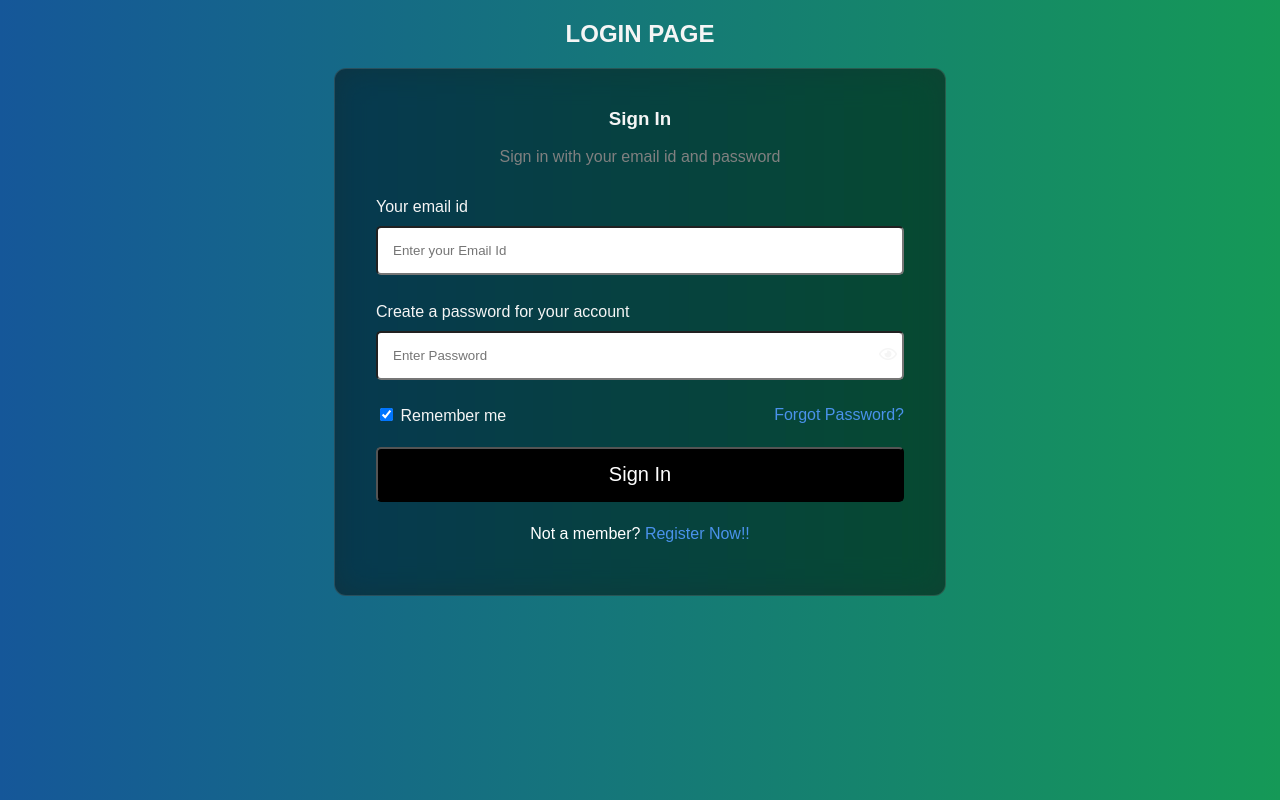
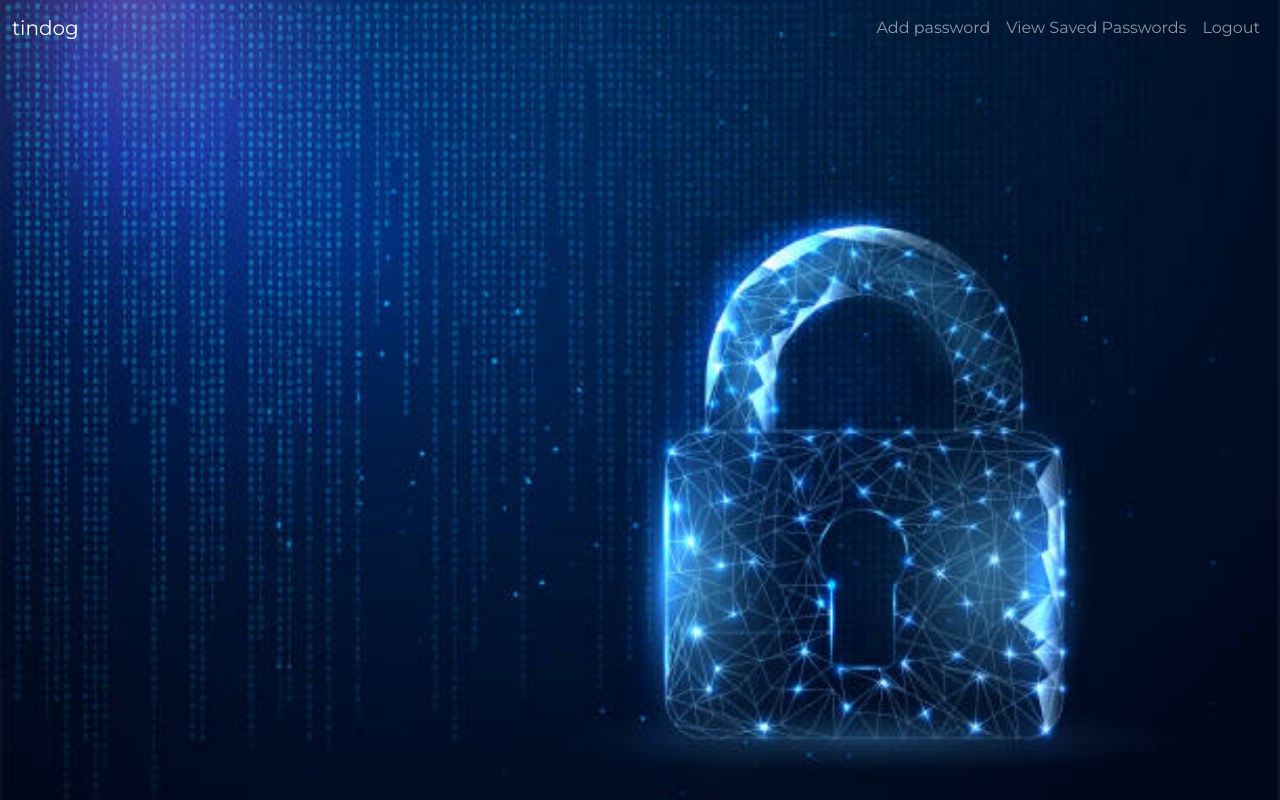
Before and after one commit to anhadhh21/M.A.T.S.Y.A.M, a plain HTML site: page index.html in a window 1280 px wide. Drawn offline with nearby package versions, Linux system fonts and the light colour scheme.

Commit message:
Add files via upload

```diff
--- a/index.html
+++ b/index.html
@@ -2,48 +2,38 @@
 <html lang="en">
 <head>
     <meta charset="UTF-8">
-    <meta http-equiv="X-UA-Compatible" content="IE=edge">
     <meta name="viewport" content="width=device-width, initial-scale=1.0">
-    <title>Sign In page</title>
+    <link href="https://fonts.googleapis.com/css2?family=Montserrat:wght@400;900&family=Ubuntu&display=swap" rel="stylesheet">
+    <script defer src="https://use.fontawesome.com/releases/v6.1.1/js/all.js"></script>
+    <link href="https://cdn.jsdelivr.net/npm/bootstrap@5.2.3/dist/css/bootstrap.min.css" rel="stylesheet" integrity="sha384-rbsA2VBKQhggwzxH7pPCaAqO46MgnOM80zW1RWuH61DGLwZJEdK2Kadq2F9CUG65" crossorigin="anonymous">
+    <script src="https://cdn.jsdelivr.net/npm/bootstrap@5.2.3/dist/js/bootstrap.bundle.min.js" integrity="sha384-kenU1KFdBIe4zVF0s0G1M5b4hcpxyD9F7jL+jjXkk+Q2h455rYXK/7HAuoJl+0I4" crossorigin="anonymous"></script>
     <link rel="stylesheet" href="styles.css">
-    <link rel="stylesheet" href="https://cdnjs.cloudflare.com/ajax/libs/font-awesome/5.13.0/css/all.min.css">
+    <title>abcd</title>
 </head>
 <body>
-    <h2 class="heading">LOGIN PAGE </h2>
-    <form action="">
-        <div class="headingContainer">
-            <h3>Sign In</h3>
-            <p>Sign in with your email id and password</p>
+    <section id="title">
+        <div class="container-fluid">
+            <div class="background-image"></div>
+            <nav class="navbar navbar-expand-lg navbar-dark">
+                <a class="navbar-brand">tindog</a>
+                <button class="navbar-toggler" type="button" data-bs-toggle="collapse" data-bs-target="#navbarSupportedContent" aria-controls="navbarSupportedContent" aria-expanded="false" aria-label="Toggle navigation">
+                    <span class="navbar-toggler-icon"></span>
+                </button>
+                <div class="collapse navbar-collapse" id="navbarSupportedContent">
+                    <ul class="navbar-nav ms-auto">
+                        <li class="nav-item">
+                            <a class="nav-link" href="#footer">Add password</a>
+                        </li>
+                        <li class="nav-item">
+                            <a class="nav-link" href="#pricing">View Saved Passwords</a>
+                        </li>
+                        <li class="nav-item">
+                            <a class="nav-link" href="#cta">Logout</a>
+                        </li>
+                    </ul>
+                </div>
+            </nav>
         </div>
-
-
-        <div class="mainContainer">
-            <label for="emailid">Your email id</label>
-            <input type="text" placeholder="Enter your Email Id" name="emailid" required>
-
-            <br><br>
-
-            <div class="pswrd">
-                <label for="pswrd">Create a password for your account</label>
-                <input type="password" placeholder="Enter Password" name="pswrd" id="id_password" required>
-                <i class="far fa-eye field-icon" id="togglePassword"></i>
-              </div>
-
-            <div class="subContainer">
-                <label>
-                  <input type="checkbox" checked="checked" name="remember"> Remember me
-                </label>
-                <p class="forgotpsd"> <a href="#">Forgot Password?</a></p>
-            </div>
-
-
-            <button type="submit">Sign In</button>
-
-            <p class="register">Not a member?  <a href="register.html">Register Now!!</a></p>
-
-        </div>
-
-    </form>
-    <script src="script.js"></script>
+    </section>
 </body>
 </html>
--- a/styles.css
+++ b/styles.css
@@ -1,108 +1,18 @@
-body
-{
-  font-family:sans-serif;
-  background: -webkit-linear-gradient(to right, #155799, #159957);
-  background: linear-gradient(to right, #155799, #159957);
-  color:whitesmoke;
+body, html {
+    height: 100%;
+    margin: 0;
+    font-family: 'Montserrat', sans-serif;
 }
 
-
-h1{
-    text-align: center;
+.background-image {
+    background-image: url('security.jpg');
+    background-size: cover;
+    background-position: center;
+    position: fixed;
+    top: 0;
+    left: 0;
+    width: 100%;
+    height: 100%;
+    opacity: 1.4;
+    z-index: -1;
 }
-
-
-form{
-    width:35rem;
-    margin: auto;
-    color:whitesmoke;
-    backdrop-filter: blur(16px) saturate(180%);
-    -webkit-backdrop-filter: blur(16px) saturate(180%);
-    background-color: rgba(11, 15, 13, 0.582);
-    border-radius: 12px;
-    border: 1px solid rgba(255, 255, 255, 0.125);
-    padding: 20px 25px;
-}
-
-input[type=text], input[type=password]{
-    width: 100%;
-    margin: 10px 0;
-    border-radius: 5px;
-    padding: 15px 15px;
-    box-sizing: border-box;
-  }
-button {
-    background-color: black;
-    color: white;
-    padding: 14px 20px;
-    border-radius: 5px;
-    margin: 7px 0;
-    width: 100%;
-    font-size: 20px;
-  }
-
-button:hover {
-    opacity: 0.6;
-}
-
-.heading {
-  text-align: center;
-}
-
-.headingContainer{
-    text-align: center;
-}
-
-.headingContainer p{
-    color: gray;
-}
-.mainContainer{
-    padding: 16px;
-}
-
-.subContainer{
-    display: flex;
-    flex-direction: row;
-    align-items: center;
-    justify-content: space-between;
-}
-
-.subContainer a{
-    font-size: 16px;
-    margin-bottom: 12px;
-}
-
-span.forgotpsd a {
-    float: right;
-    color: whitesmoke;
-    padding-top: 16px;
-  }
-
-.forgotpsd a{
-    color: rgb(74, 146, 235);
-  }
-
-.forgotpsd a:link{
-    text-decoration: none;
-  }
-
-  .register{
-    color: white;
-    text-align: center;
-  }
-
-  .register a{
-    color: rgb(74, 146, 235);
-  }
-
-  .register a:link{
-    text-decoration: none;
-  }
-
-  .field-icon {
-    float: right;
-    margin-left: -25px;
-    margin-top: 25px;
-    position: absolute;
-    z-index: 2;
-  }
```
Also changed, not shown: security.jpg (added).
